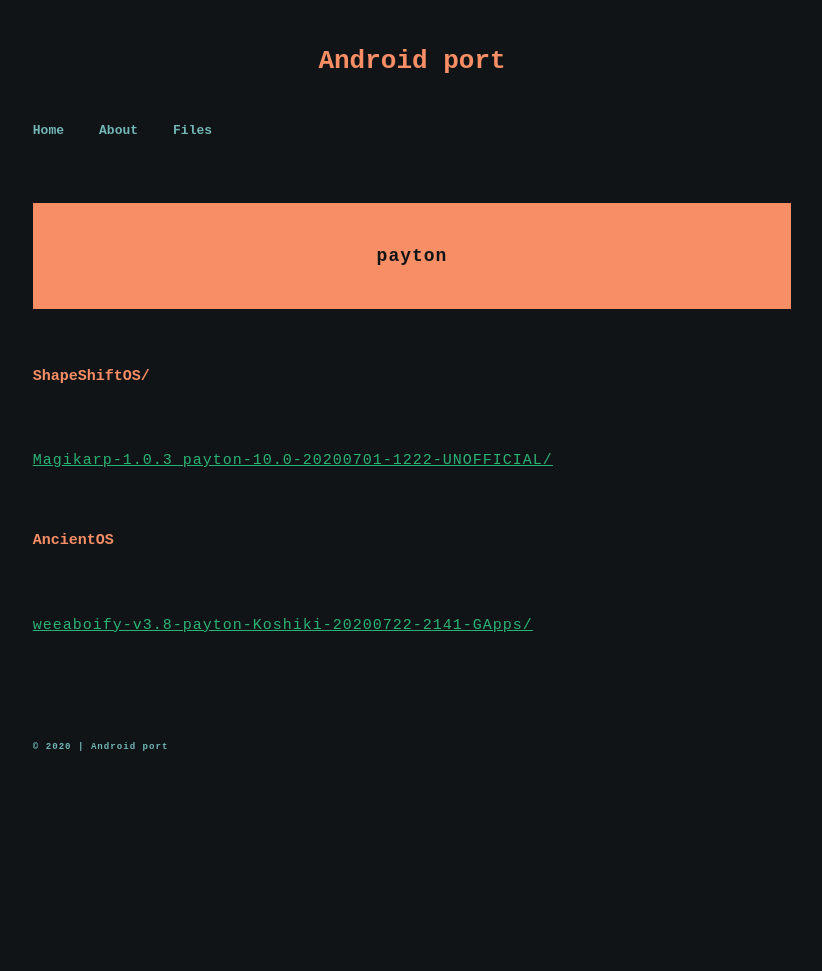
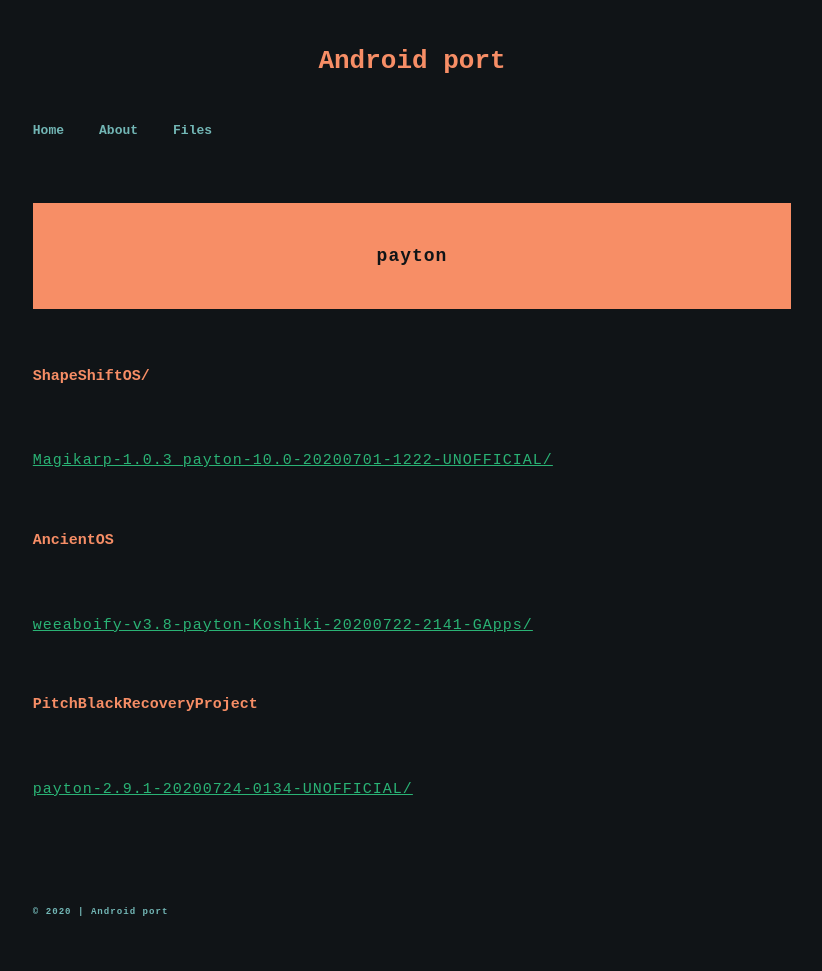
Before and after one commit to koumaza/android, a Jekyll site: the page built from payton.md, in a window 1280 px wide. Shown: the whole page, without its empty margins (228-1050 px from the left). Built offline with Jekyll 4.4.1, drawn with Linux system fonts in a browser that asks for light colours; before the commit the page ends 900 px from its top, so only the background shows below that.

Commit message:
Update payton.md

```diff
--- a/payton.md
+++ b/payton.md
@@ -7,3 +7,5 @@
 
 #### AncientOS
 [weeaboify-v3.8-payton-Koshiki-20200722-2141-GApps/](https://github.com/koumaza/android/releases/tag/AncientOS-weeaboify-v3.8-payton-Koshiki-20200722-2141-GApps)
+#### PitchBlackRecoveryProject
+[payton-2.9.1-20200724-0134-UNOFFICIAL/](https://github.com/koumaza/android/releases/tag/PitchBlack-payton-2.9.1-20200724-0134-UNOFFICIAL)
```
